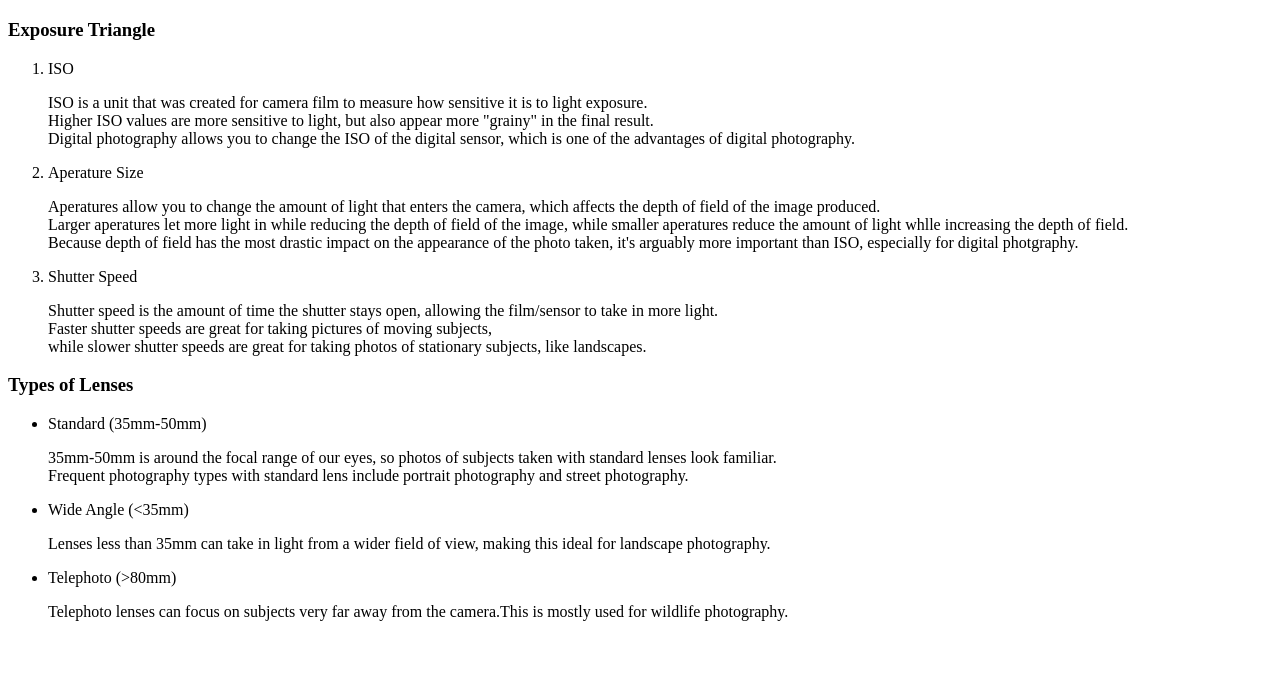
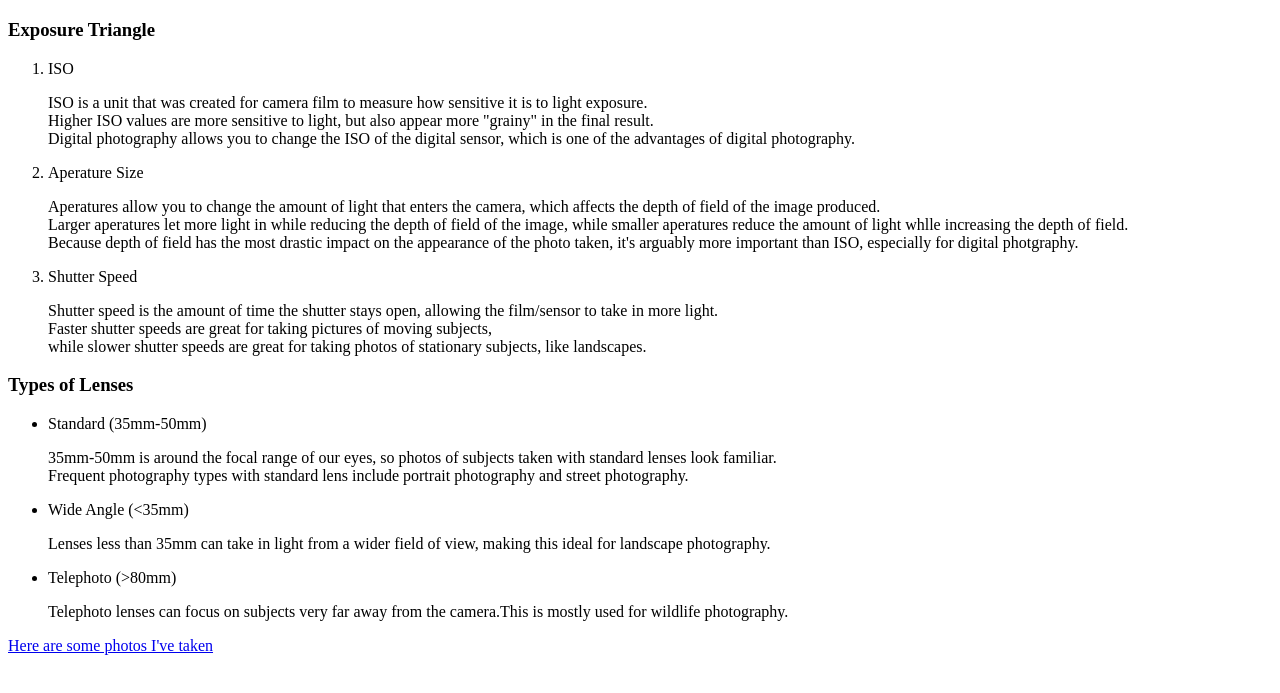
Before and after one commit to mb-cent/photography-page, a plain HTML site: page index.html in a window 1280 px wide. Shown: the part 61-754 px from the top of the page. Drawn offline with Linux system fonts and the light colour scheme.

Commit message:
Added link to page 2 in index page.

```diff
--- a/index.html
+++ b/index.html
@@ -54,9 +54,9 @@
                         Telephoto lenses can focus on subjects very far away from the camera.This is mostly used for wildlife photography.
                     </p>
                 </ul>
-
             </section>
         </article>
+        <a href="page2.html">Here are some photos I've taken</a>
     </main>
   </body>
 </html>
```
